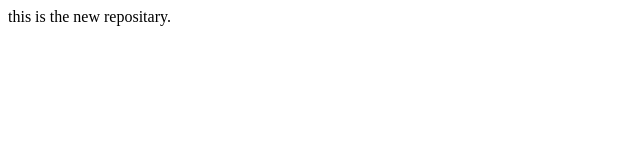
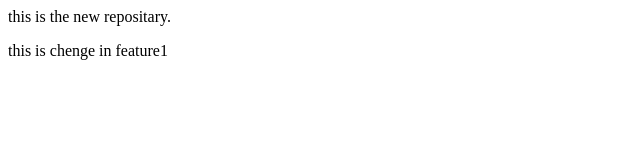
Before and after one commit to Himanshu011999/LocalRepo, a plain HTML site: page index.html in a window 1280 px wide. Shown: the whole page, without its empty margins (0-640 px from the left). Drawn offline with Linux system fonts and the light colour scheme.

Commit message:
Add new feature

```diff
--- a/index.html
+++ b/index.html
@@ -1 +1,2 @@
 <p>this is the new repositary.</p>
+<p>this is chenge in feature1</p>
```
